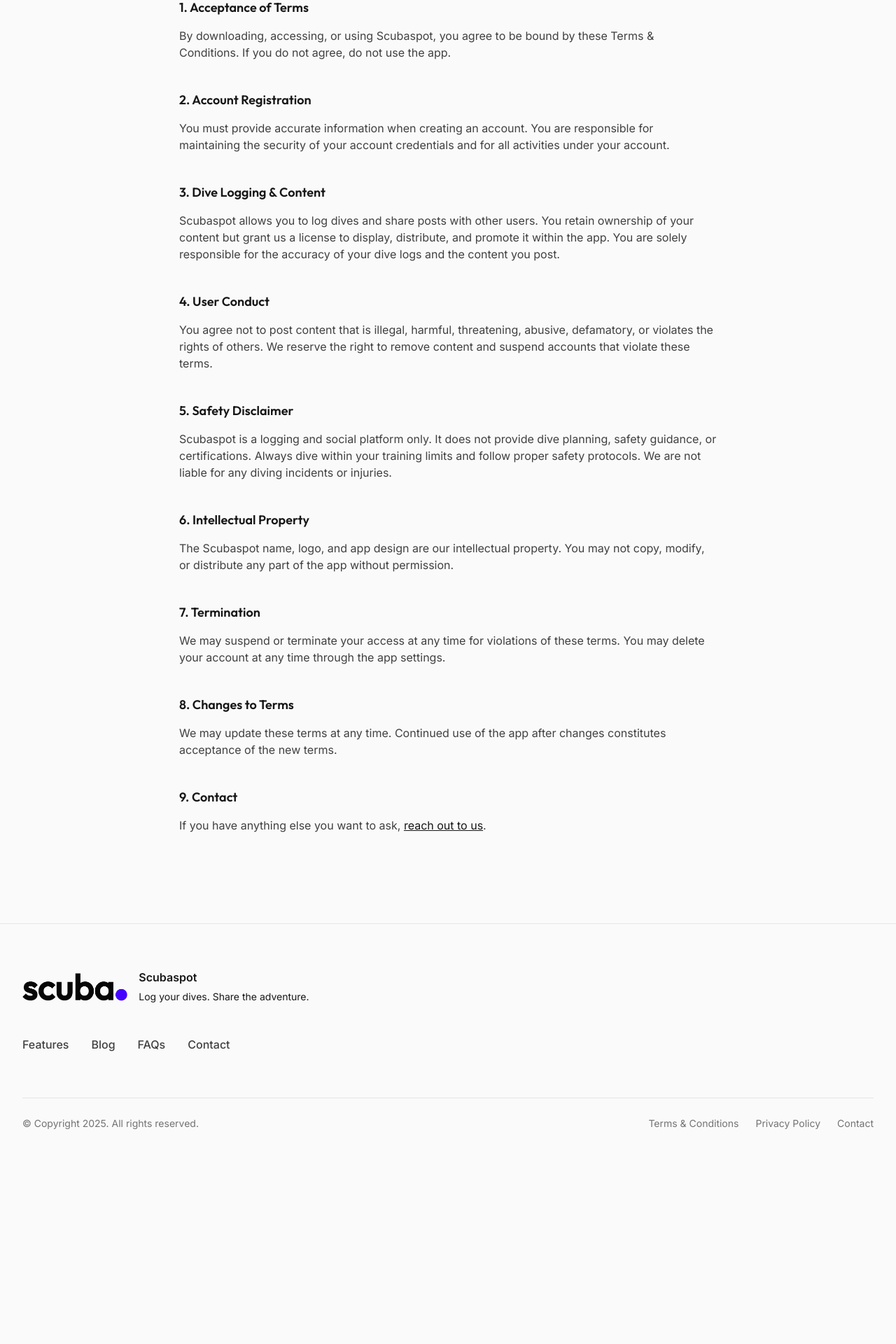
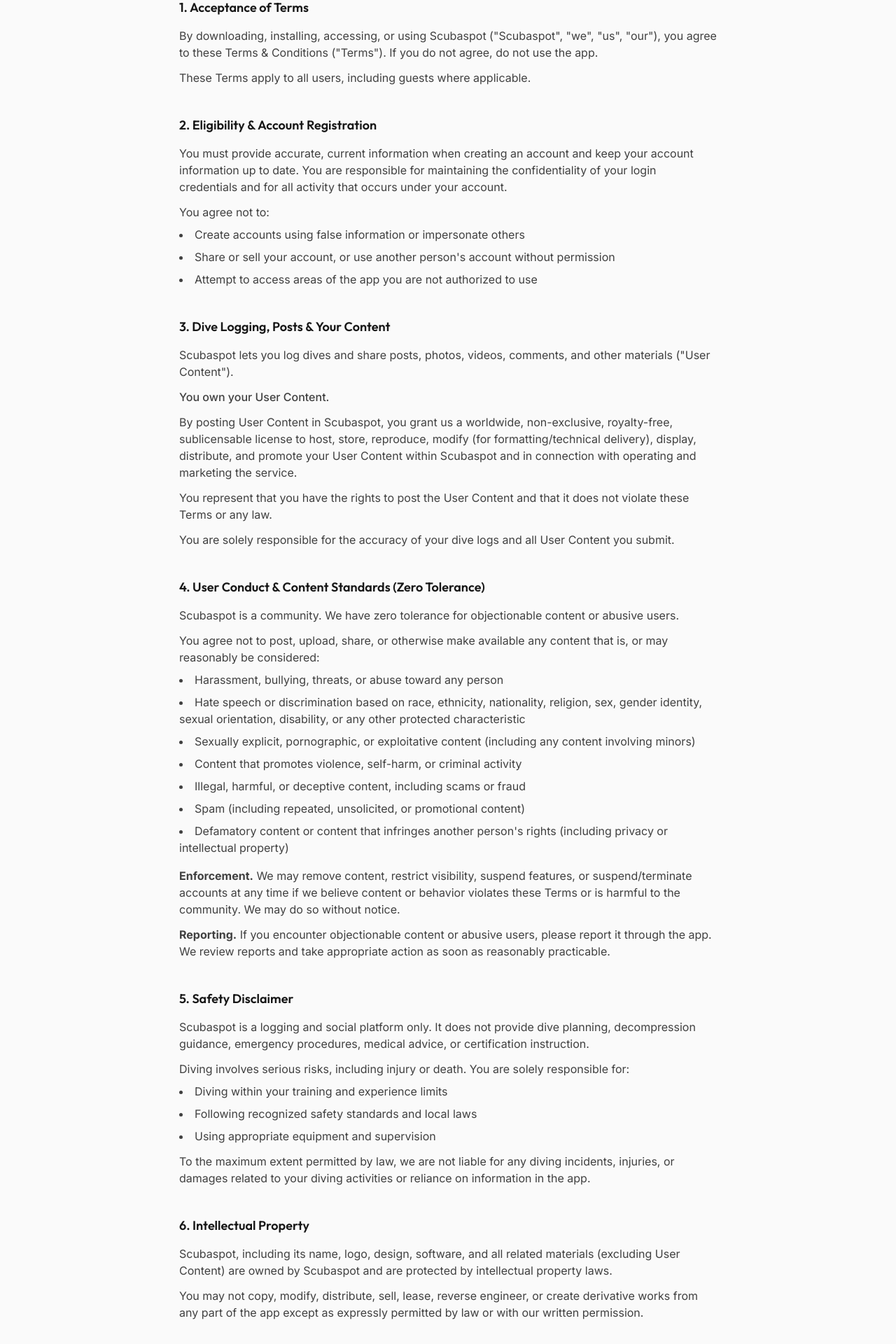
Before and after one commit to justindotcloud/scubaspot-app-frontend, a Next.js app: page /terms in a window 1280 px wide. Shown: the part 340-2260 px from the top of the page at 70% size. Before the commit the page ends 2005 px from the top, so only its background shows below. Built offline with nearby package versions, Linux system fonts and the light colour scheme.

Commit message:
Update terms and conditions

```diff
--- a/src/app/(main)/terms/page.tsx
+++ b/src/app/(main)/terms/page.tsx
@@ -1,4 +1,5 @@
 import { type Metadata } from 'next'
+import Link from 'next/link'
 
 import { Container } from '@/components/Container'
 
@@ -15,7 +16,7 @@
             Terms &amp; Conditions
           </h1>
           <p className="mt-2 text-sm text-gray-500">
-            Last updated: {new Date().toLocaleDateString('en-US', { month: 'long', day: 'numeric', year: 'numeric' })}
+            Last updated: December 29, 2025
           </p>
 
           <div className="mt-12 space-y-10 text-base text-gray-700">
@@ -24,34 +25,121 @@
                 1. Acceptance of Terms
               </h2>
               <p className="mt-3">
-                By downloading, accessing, or using Scubaspot, you agree to be bound by these Terms &amp; Conditions. If you do not agree, do not use the app.
+                By downloading, installing, accessing, or using Scubaspot
+                (&quot;Scubaspot&quot;, &quot;we&quot;, &quot;us&quot;,
+                &quot;our&quot;), you agree to these Terms &amp; Conditions
+                (&quot;Terms&quot;). If you do not agree, do not use the app.
+              </p>
+              <p className="mt-3">
+                These Terms apply to all users, including guests where
+                applicable.
               </p>
             </section>
 
             <section>
               <h2 className="text-lg font-semibold text-gray-900">
-                2. Account Registration
+                2. Eligibility &amp; Account Registration
               </h2>
               <p className="mt-3">
-                You must provide accurate information when creating an account. You are responsible for maintaining the security of your account credentials and for all activities under your account.
+                You must provide accurate, current information when creating an
+                account and keep your account information up to date. You are
+                responsible for maintaining the confidentiality of your login
+                credentials and for all activity that occurs under your account.
+              </p>
+              <p className="mt-3">You agree not to:</p>
+              <ul className="mt-2 list-inside list-disc space-y-2">
+                <li>
+                  Create accounts using false information or impersonate others
+                </li>
+                <li>
+                  Share or sell your account, or use another person&apos;s
+                  account without permission
+                </li>
+                <li>
+                  Attempt to access areas of the app you are not authorized to
+                  use
+                </li>
+              </ul>
+            </section>
+
+            <section>
+              <h2 className="text-lg font-semibold text-gray-900">
+                3. Dive Logging, Posts &amp; Your Content
+              </h2>
+              <p className="mt-3">
+                Scubaspot lets you log dives and share posts, photos, videos,
+                comments, and other materials (&quot;User Content&quot;).
+              </p>
+              <p className="mt-3 font-medium">You own your User Content.</p>
+              <p className="mt-3">
+                By posting User Content in Scubaspot, you grant us a worldwide,
+                non-exclusive, royalty-free, sublicensable license to host,
+                store, reproduce, modify (for formatting/technical delivery),
+                display, distribute, and promote your User Content within
+                Scubaspot and in connection with operating and marketing the
+                service.
+              </p>
+              <p className="mt-3">
+                You represent that you have the rights to post the User Content
+                and that it does not violate these Terms or any law.
+              </p>
+              <p className="mt-3">
+                You are solely responsible for the accuracy of your dive logs
+                and all User Content you submit.
               </p>
             </section>
 
             <section>
               <h2 className="text-lg font-semibold text-gray-900">
-                3. Dive Logging &amp; Content
+                4. User Conduct &amp; Content Standards (Zero Tolerance)
               </h2>
               <p className="mt-3">
-                Scubaspot allows you to log dives and share posts with other users. You retain ownership of your content but grant us a license to display, distribute, and promote it within the app. You are solely responsible for the accuracy of your dive logs and the content you post.
+                Scubaspot is a community. We have zero tolerance for
+                objectionable content or abusive users.
               </p>
-            </section>
-
-            <section>
-              <h2 className="text-lg font-semibold text-gray-900">
-                4. User Conduct
-              </h2>
               <p className="mt-3">
-                You agree not to post content that is illegal, harmful, threatening, abusive, defamatory, or violates the rights of others. We reserve the right to remove content and suspend accounts that violate these terms.
+                You agree not to post, upload, share, or otherwise make
+                available any content that is, or may reasonably be considered:
+              </p>
+              <ul className="mt-2 list-inside list-disc space-y-2">
+                <li>Harassment, bullying, threats, or abuse toward any person</li>
+                <li>
+                  Hate speech or discrimination based on race, ethnicity,
+                  nationality, religion, sex, gender identity, sexual
+                  orientation, disability, or any other protected characteristic
+                </li>
+                <li>
+                  Sexually explicit, pornographic, or exploitative content
+                  (including any content involving minors)
+                </li>
+                <li>
+                  Content that promotes violence, self-harm, or criminal
+                  activity
+                </li>
+                <li>
+                  Illegal, harmful, or deceptive content, including scams or
+                  fraud
+                </li>
+                <li>
+                  Spam (including repeated, unsolicited, or promotional content)
+                </li>
+                <li>
+                  Defamatory content or content that infringes another
+                  person&apos;s rights (including privacy or intellectual
+                  property)
+                </li>
+              </ul>
+              <p className="mt-4">
+                <strong>Enforcement.</strong> We may remove content, restrict
+                visibility, suspend features, or suspend/terminate accounts at
+                any time if we believe content or behavior violates these Terms
+                or is harmful to the community. We may do so without notice.
+              </p>
+              <p className="mt-3">
+                <strong>Reporting.</strong> If you encounter objectionable
+                content or abusive users, please report it through the app. We
+                review reports and take appropriate action as soon as reasonably
+                practicable.
               </p>
             </section>
 
@@ -60,7 +148,23 @@
                 5. Safety Disclaimer
               </h2>
               <p className="mt-3">
-                Scubaspot is a logging and social platform only. It does not provide dive planning, safety guidance, or certifications. Always dive within your training limits and follow proper safety protocols. We are not liable for any diving incidents or injuries.
+                Scubaspot is a logging and social platform only. It does not
+                provide dive planning, decompression guidance, emergency
+                procedures, medical advice, or certification instruction.
+              </p>
+              <p className="mt-3">
+                Diving involves serious risks, including injury or death. You
+                are solely responsible for:
+              </p>
+              <ul className="mt-2 list-inside list-disc space-y-2">
+                <li>Diving within your training and experience limits</li>
+                <li>Following recognized safety standards and local laws</li>
+                <li>Using appropriate equipment and supervision</li>
+              </ul>
+              <p className="mt-3">
+                To the maximum extent permitted by law, we are not liable for
+                any diving incidents, injuries, or damages related to your
+                diving activities or reliance on information in the app.
               </p>
             </section>
 
@@ -69,36 +173,64 @@
                 6. Intellectual Property
               </h2>
               <p className="mt-3">
-                The Scubaspot name, logo, and app design are our intellectual property. You may not copy, modify, or distribute any part of the app without permission.
+                Scubaspot, including its name, logo, design, software, and all
+                related materials (excluding User Content) are owned by
+                Scubaspot and are protected by intellectual property laws.
+              </p>
+              <p className="mt-3">
+                You may not copy, modify, distribute, sell, lease, reverse
+                engineer, or create derivative works from any part of the app
+                except as expressly permitted by law or with our written
+                permission.
               </p>
             </section>
 
             <section>
               <h2 className="text-lg font-semibold text-gray-900">
-                7. Termination
+                7. Termination &amp; Account Deletion
               </h2>
               <p className="mt-3">
-                We may suspend or terminate your access at any time for violations of these terms. You may delete your account at any time through the app settings.
+                You may delete your account through the app settings (where
+                available). We may suspend or terminate your access at any time
+                if:
+              </p>
+              <ul className="mt-2 list-inside list-disc space-y-2">
+                <li>You violate these Terms</li>
+                <li>Your conduct or content is harmful to the community</li>
+                <li>We are required to do so by law or for security reasons</li>
+              </ul>
+              <p className="mt-3">
+                Termination may result in loss of access to your account and
+                content. Some provisions of these Terms (including licenses,
+                disclaimers, and limitation of liability) survive termination.
               </p>
             </section>
 
             <section>
               <h2 className="text-lg font-semibold text-gray-900">
-                8. Changes to Terms
+                8. Changes to These Terms
               </h2>
               <p className="mt-3">
-                We may update these terms at any time. Continued use of the app after changes constitutes acceptance of the new terms.
+                We may update these Terms from time to time. We will update the
+                &quot;Last updated&quot; date above. Continued use of Scubaspot
+                after changes become effective constitutes acceptance of the
+                updated Terms.
               </p>
             </section>
 
             <section>
-              <h2 className="text-lg font-semibold text-gray-900">
-                9. Contact
-              </h2>
+              <h2 className="text-lg font-semibold text-gray-900">9. Contact</h2>
               <p className="mt-3">
-                If you have anything else you want to ask,{' '}
-                <a href="/contact" className="text-gray-900 underline">
-                  reach out to us
+                Questions or concerns?{' '}
+                <Link href="/contact" className="text-gray-900 underline">
+                  Contact us
+                </Link>{' '}
+                or visit{' '}
+                <a
+                  href="https://scubaspot.co"
+                  className="text-gray-900 underline"
+                >
+                  scubaspot.co
                 </a>
                 .
               </p>
```
